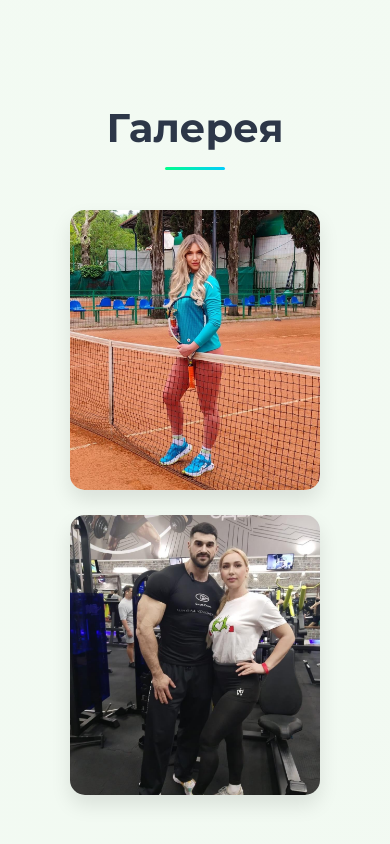
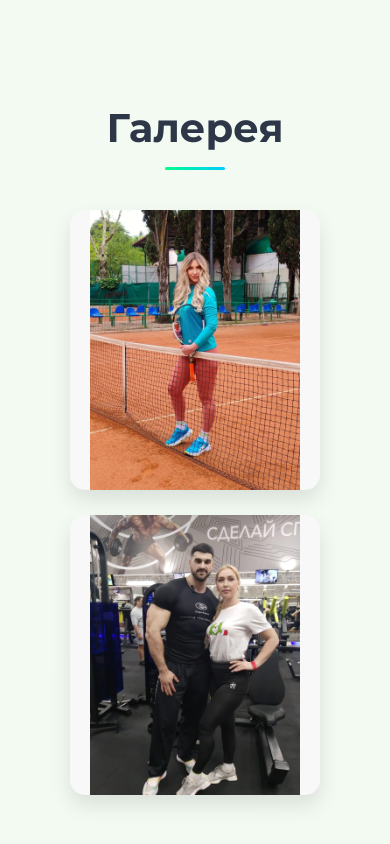
Before and after one commit to Sport-Nastya/Sport-Nastya.github.io, a plain HTML site: page index.html in a window 390 px wide. Shown: the part 7449-8293 px from the top of the page. Drawn offline with Linux system fonts and the light colour scheme.

Commit message:
Add files via upload

```diff
--- a/style.css
+++ b/style.css
@@ -377,23 +377,37 @@ h2::after {
     font-weight: bold;
 }
 
-/* Секция галереи - ОБНОВЛЕНО: высота 330px */
+
+/* Простое исправление без изменения HTML */
 .gallery-grid {
     display: grid;
     grid-template-columns: repeat(auto-fit, minmax(280px, 1fr));
-    gap: 25px;
+    gap: 20px;
     margin-top: 50px;
 }
 
 .gallery-grid img {
     width: 100%;
-    height: 420px;  /* ОБНОВЛЕНО: высота 330px */
-    object-fit: cover;
+    height: 330px;
+    object-fit: contain; /* Важное изменение! */
     border-radius: 15px;
     transition: all 0.3s ease;
     box-shadow: 0 10px 20px rgba(0, 0, 0, 0.1);
+    background: #f8f8f8;
 }
 
+@media (max-width: 768px) {
+    .gallery-grid {
+        grid-template-columns: 1fr;
+        gap: 25px;
+    }
+
+    .gallery-grid img {
+        height: auto;
+        max-height: 400px;
+        object-fit: contain;
+    }
+}
 .gallery-grid img:hover {
     transform: scale(1.05);
     box-shadow: 0 15px 30px rgba(0, 0, 0, 0.2);
```
